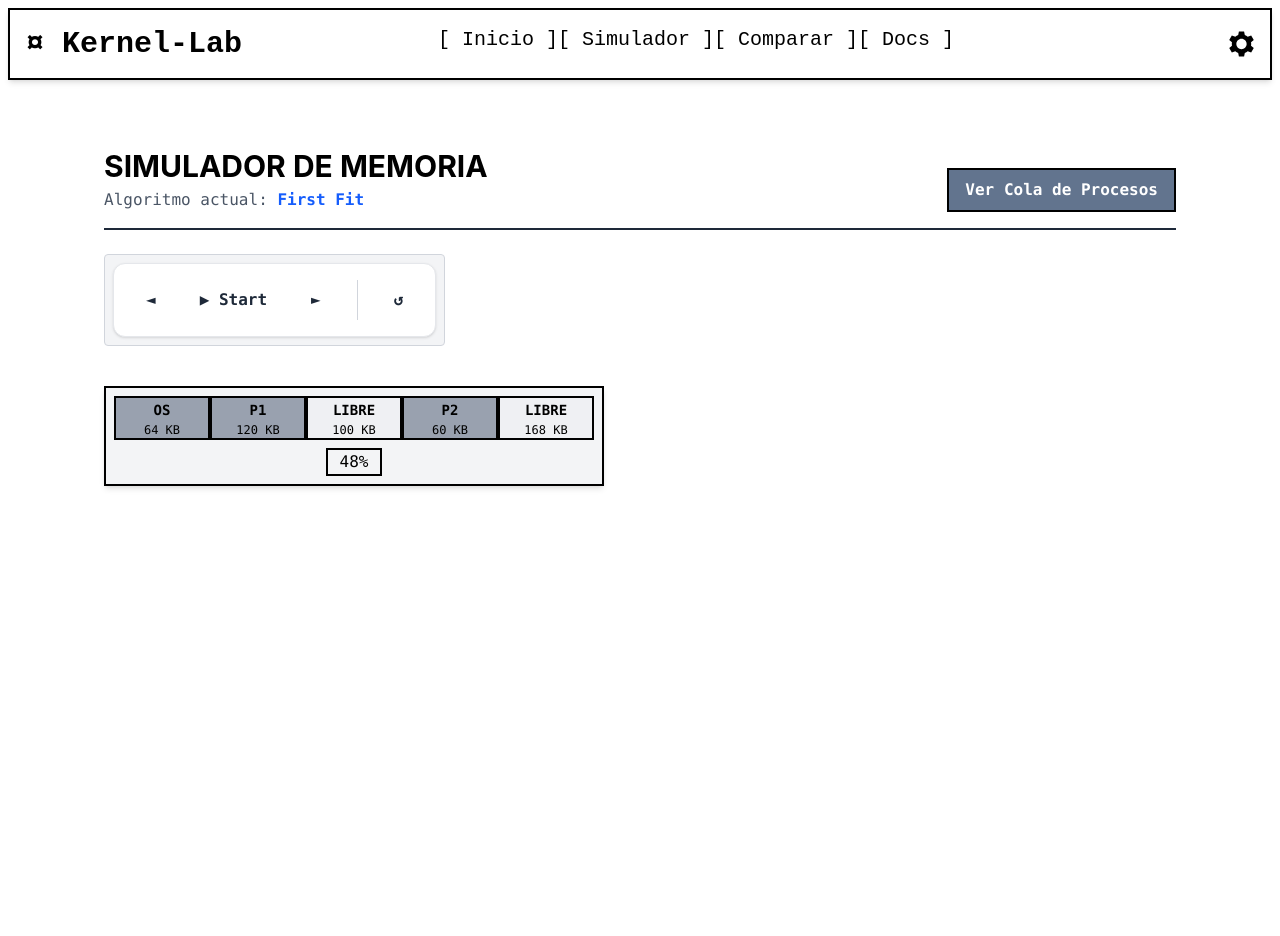
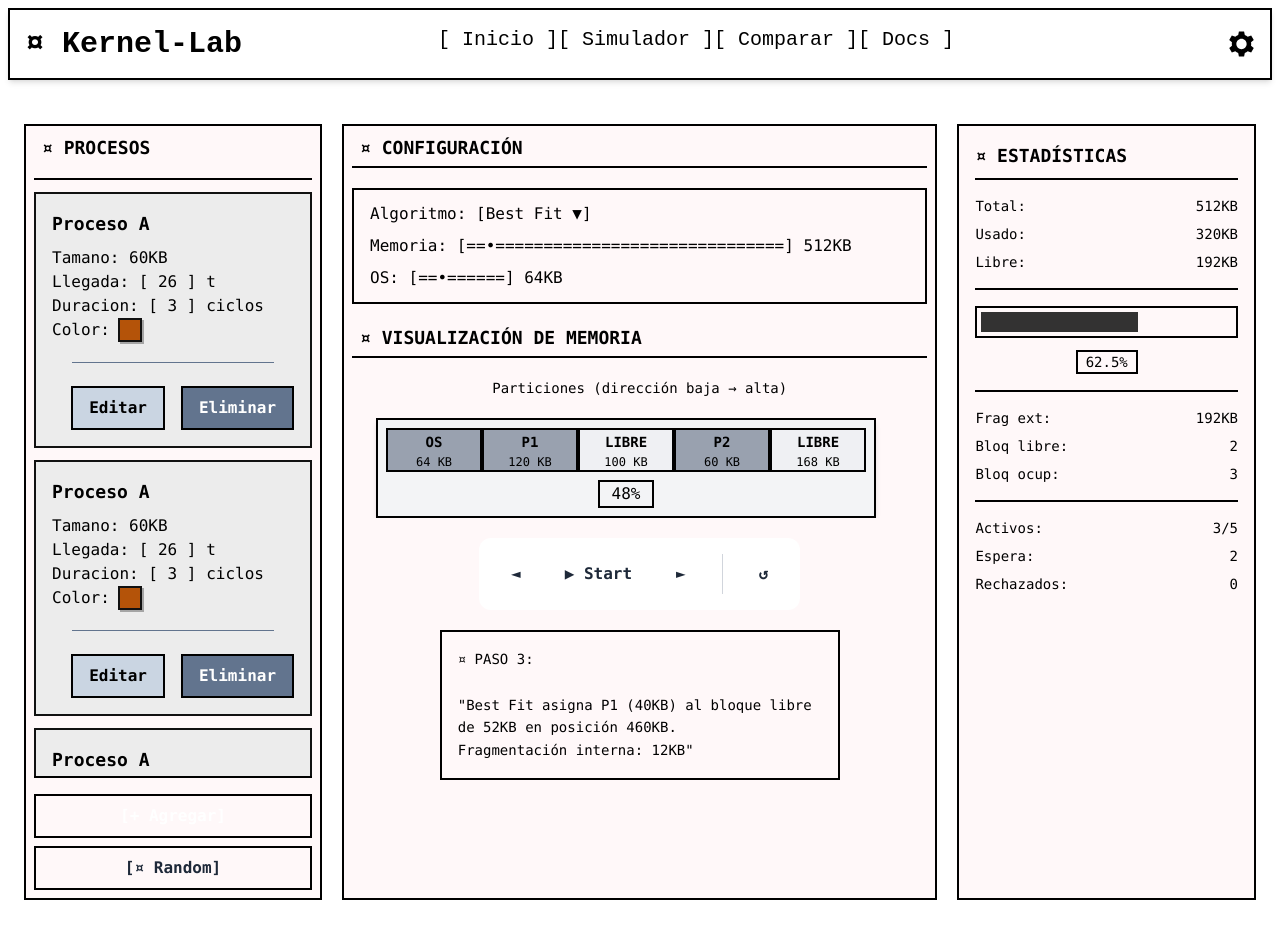
Before and after one commit to Cutro2K/KernelLab, a React (Vite) app: page /simulator in a window 1280 px wide. Before the commit the page ends 888 px from the top, so only its background shows below. Built offline with nearby package versions, Linux system fonts and the light colour scheme.

Commit message:
Simulator Page first implementation

```diff
--- a/src/components/visualization/StepControls.tsx
+++ b/src/components/visualization/StepControls.tsx
@@ -21,7 +21,7 @@ export function StepControls({
   isRunning = false
 }: StepControlsProps) {
   return (
-    <div className="flex flex-wrap gap-3 bg-white p-4 rounded-xl border border-gray-200 shadow-sm w-fit">
+    <div className="flex flex-wrap gap-3 bg-white p-4 rounded-xl w-fit">
 
       {/* Botón para avanzar 1 solo paso hacia atras (se deshabilita si está en auto-play) */}
       <Button
--- a/src/pages/Simulator.tsx
+++ b/src/pages/Simulator.tsx
@@ -1,20 +1,14 @@
-// src/pages/Simulator.tsx
-import { useState } from 'react';
+import { Button } from "../components/ui/Button";
+import { ProcessCard } from "../components/visualization/ProcessCard";
 import { StepControls } from '../components/visualization/StepControls';
-import { MemoryMap } from '../components/visualization/MemoryMap';
-import { ProcessQueue, type QueuedProcess } from '../components/visualization/ProcessQueue';
-import { Modal } from '../components/ui/Modal';
-import { Button } from '../components/ui/Button';
-import { type MemoryBlock } from '../algorithms/types'; // Asegurate de que la ruta sea correcta
+import { type MemoryBlock } from  "../algorithms/types";
+import { MemoryMap } from "../components/visualization/MemoryMap";
 
 export default function Simulator() {
-  const [isRunning, setIsRunning] = useState(false);
-  const [isQueueModalOpen, setIsQueueModalOpen] = useState(false);
 
-  // 1. DATOS DE MENTIRA: Simulamos una RAM de 512KB
+  // Variables para prueba de visualizacion de memoria (en un futuro esto vendrá del estado de la simulación)
   const TOTAL_MEMORY = 512;
 
-  // Creamos un estado de memoria "a mano" como si el algoritmo ya hubiera corrido
   const mockMemoryState: MemoryBlock[] = [
     {
       id: 'block-os',
@@ -47,47 +41,55 @@ export default function Simulator() {
     {
       id: 'block-free-2',
       start: 344,
-      size: 168, // El resto hasta llegar a 512
+      size: 168,
       isFree: true,
       process: null
     }
   ];
 
-  // 2. DATOS DE LA COLA (Los que usamos antes)
-  const mockProcesses: QueuedProcess[] = [
-    { id: '1', name: 'P1', size: 120, status: 'ejecucion', progress: 60 },
-    { id: '2', name: 'P2', size: 60, status: 'ejecucion', progress: 10 },
-    { id: '4', name: 'P4', size: 200, status: 'espera', arrivalTime: 4 },
-  ];
+  return (
+    // CONTENEDOR PRINCIPAL: Responsive flex (Columna en móvil, Fila en PC)
+    <div className="flex flex-col lg:flex-row gap-5 p-4 font-mono text-black max-w-[1600px] mx-auto">
 
-  return (
-    <div className="p-10 flex flex-col gap-6 font-mono max-w-6xl mx-auto">
+      {/* =========================================
+          COLUMNA 1: PROCESOS (25% en PC)
+      ========================================= */}
+      <div className="w-full lg:w-1/4 flex flex-col gap-2 border-2 border-black px-2 py-2 bg-[#ffb6c1]/10">
+        <h1 className="text-lg font-bold pl-2 pb-2">&curren; PROCESOS</h1>
 
-      {/* Cabecera */}
-      <div className="flex justify-between items-end border-b-2 border-gray-800 pb-4">
-        <div>
-          <h1 className="text-3xl font-bold font-sans uppercase">Simulador de Memoria</h1>
-          <p className="text-gray-600 mt-1">Algoritmo actual: <span className="font-bold text-blue-600">First Fit</span></p>
-        </div>
-        <Button variant="primary" onClick={() => setIsQueueModalOpen(true)}>
-          Ver Cola de Procesos
-        </Button>
+        {/* Cambié la altura fija por max-h para que no sea inmenso en celular */}
+        <div className="border-y-2 border-black py-3 max-h-[600px] flex flex-col gap-3 overflow-y-auto">
+          <ProcessCard/>
+          <ProcessCard/>
+          <ProcessCard/>
+          <ProcessCard/>
         </div>
 
-      {/* Controles */}
-      <div className="bg-gray-100 p-2 rounded border border-gray-300 w-fit">
-        <StepControls
-          onPlay={() => setIsRunning(true)}
-          onPause={() => setIsRunning(false)}
-          onStepForward={() => console.log("Avanzando un paso...")}
-          onStepBackward={() => console.log("Retrocediendo un paso...")}
-          onReset={() => setIsRunning(false)}
-          isRunning={isRunning}
-        />
+        <div className="flex flex-col gap-2 mt-2">
+          <Button variant="primary" className="border-2 border-black bg-transparent text-black hover:bg-black/10">[+ Agregar]</Button>
+          <Button variant="secondary" className="border-2 border-black bg-transparent text-black hover:bg-black/10">[&curren; Random]</Button>
+        </div>
       </div>
 
-      {/* Mapa de Memoria Visual */}
-      <div className="mt-4">
+      {/* =========================================
+          COLUMNA 2: CONFIGURACIÓN Y MAPA (50% en PC)
+      ========================================= */}
+      <div className="w-full lg:w-2/4 flex flex-col gap-5 border-2 border-black px-2 py-2 bg-[#ffb6c1]/10">
+
+        <h1 className="text-lg font-bold pl-2 pb-1 border-b-2 border-black">&curren; CONFIGURACIÓN</h1>
+
+        <div className="flex flex-col w-full gap-2 py-3 px-4 border-2 border-black">
+            <p>Algoritmo: [Best Fit ▼] </p>
+            <p>Memoria:   [==•==============================] 512KB </p>
+            <p>OS:        [==•======] 64KB </p>
+        </div>
+
+        <h1 className="text-lg font-bold pl-2 pb-1 border-b-2 border-black">&curren; VISUALIZACIÓN DE MEMORIA</h1>
+
+        <p className="px-2 text-sm text-center">Particiones (dirección baja &rarr; alta)</p>
+
+        {/* Usamos w-full para que el mapa ocupe el ancho disponible */}
+        <div className="w-full px-2 lg:px-6 overflow-x-auto">
           <MemoryMap
             memoryState={mockMemoryState}
             totalMemory={TOTAL_MEMORY}
@@ -95,18 +97,63 @@ export default function Simulator() {
           />
         </div>
 
-      {/* Modal de la Cola */}
-      <Modal
-        isOpen={isQueueModalOpen}
-        onClose={() => setIsQueueModalOpen(false)}
-        title="* COLA DE PROCESOS"
-        maxWidth="max-w-4xl"
-      >
-        <div className="max-h-[70vh] overflow-y-auto">
-          <ProcessQueue processes={mockProcesses} />
+        <div className="mx-auto flex justify-center w-full">
+          <StepControls
+            onPlay={() => console.log('Play')}
+            onPause={() => console.log('Pause')}
+            onStepForward={() => console.log('Step Forward')}
+            onStepBackward={() => console.log('Step Backward')}
+            onReset={() => console.log('Reset')}
+          />
         </div>
-      </Modal>
 
+        {/* Cambié w-[400px] por max-w-[400px] w-full para evitar que rompa pantallas chicas */}
+        <div className="w-full max-w-[400px] border-2 border-black mx-auto bg-transparent">
+            <p className="p-4 leading-relaxed text-sm">
+              &curren; PASO 3: <br/> <br />
+              "Best Fit asigna P1 (40KB) al bloque libre de 52KB en posición 460KB. <br />
+              Fragmentación interna: 12KB"
+            </p>
+        </div>
+      </div>
+
+      {/* =========================================
+          COLUMNA 3: ESTADÍSTICAS (25% en PC)
+      ========================================= */}
+      <div className="w-full lg:w-1/4 flex flex-col border-2 border-black px-4 py-4 bg-[#ffb6c1]/10">
+
+        <h1 className="text-lg font-bold pb-2 border-b-2 border-black mb-4">&curren; ESTADÍSTICAS</h1>
+
+        {/* Info Básica */}
+        <div className="flex flex-col gap-2 border-b-2 border-black pb-4 text-sm">
+          <div className="flex justify-between"><span>Total:</span> <span>512KB</span></div>
+          <div className="flex justify-between"><span>Usado:</span> <span>320KB</span></div>
+          <div className="flex justify-between"><span>Libre:</span> <span>192KB</span></div>
+        </div>
+
+        {/* Barra de Progreso Visual */}
+        <div className="py-4 border-b-2 border-black flex flex-col items-center gap-2">
+          <div className="w-full h-8 border-2 border-black flex p-1">
+            <div className="h-full bg-black/80 w-[62.5%] transition-all"></div>
+          </div>
+          <span className="text-sm border-2 border-black px-2 mt-1">62.5%</span>
+        </div>
+
+        {/* Detalle de Fragmentación */}
+        <div className="flex flex-col gap-2 py-4 border-b-2 border-black text-sm">
+          <div className="flex justify-between"><span>Frag ext:</span> <span>192KB</span></div>
+          <div className="flex justify-between"><span>Bloq libre:</span> <span>2</span></div>
+          <div className="flex justify-between"><span>Bloq ocup:</span> <span>3</span></div>
+        </div>
+
+        {/* Info de Cola */}
+        <div className="flex flex-col gap-2 pt-4 text-sm">
+          <div className="flex justify-between"><span>Activos:</span> <span>3/5</span></div>
+          <div className="flex justify-between"><span>Espera:</span> <span>2</span></div>
+          <div className="flex justify-between"><span>Rechazados:</span> <span>0</span></div>
+        </div>
+
+      </div>
     </div>
   );
 }
```
Lines whose indentation alone changed are shown as unchanged.
